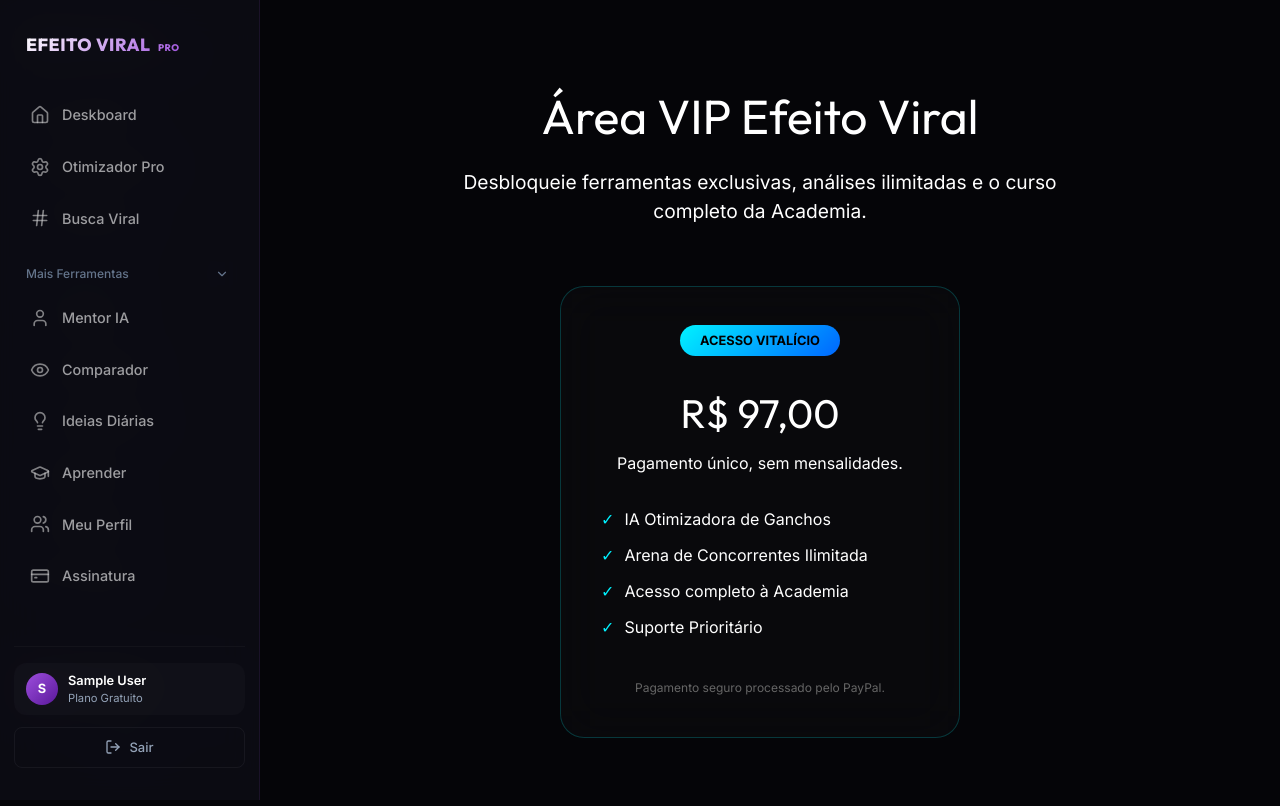
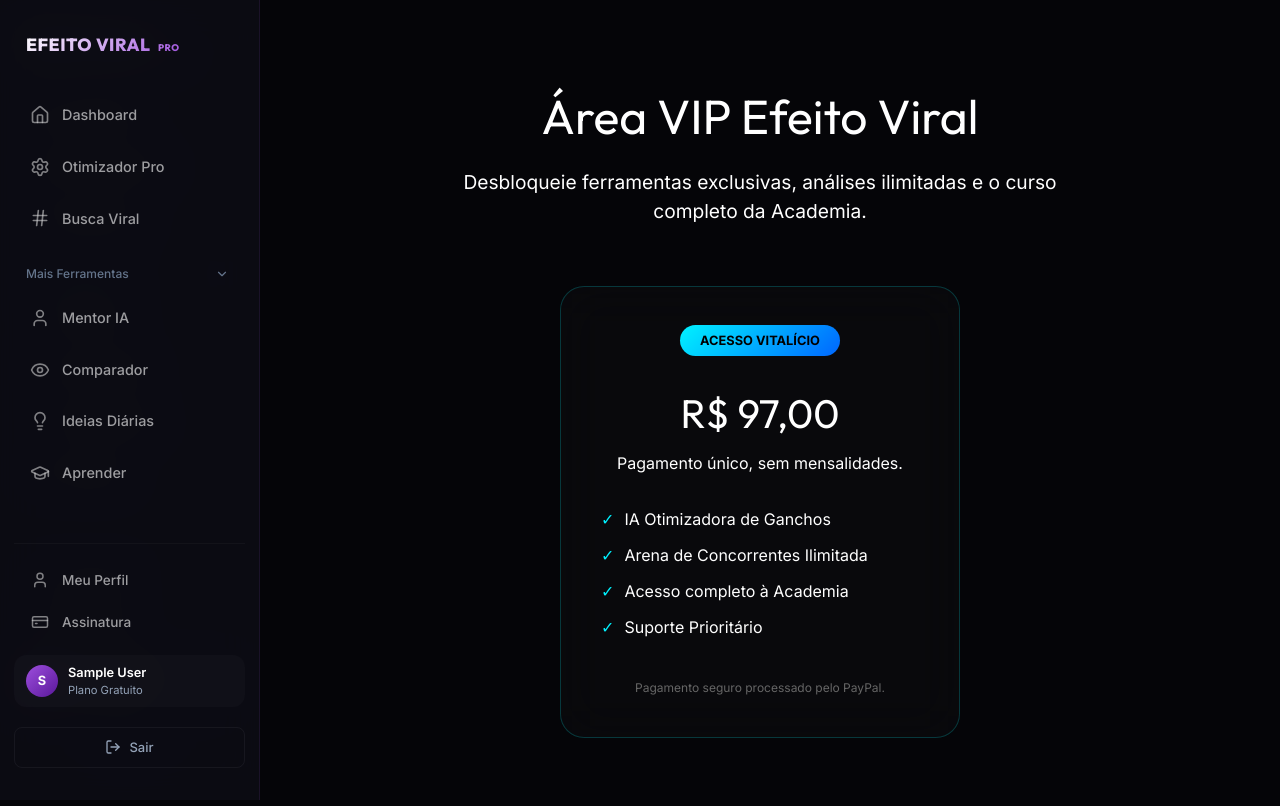
Before and after one commit to dilob0802-rgb/efeito-viral-site, a Next.js app: page /membros/premium in a window 1280 px wide. Shown: the top 806 px of the page. Built offline with nearby package versions, Linux system fonts and the light colour scheme; no server answers; sample sign-in values are in the browser's storage.

Commit message:
feat: Integrar links de Perfil e Assinatura na área de usuário da Sidebar

```diff
--- a/src/components/Sidebar.module.css
+++ b/src/components/Sidebar.module.css
@@ -182,6 +182,21 @@
   margin-top: auto;
   padding-top: 16px;
   border-top: 1px solid rgba(255, 255, 255, 0.03);
+  display: flex;
+  flex-direction: column;
+  gap: 8px;
+}
+
+.profileActions {
+  display: flex;
+  flex-direction: column;
+  gap: 2px;
+  margin-bottom: 4px;
+}
+
+.smallLink {
+  padding: 8px 16px !important;
+  font-size: 0.85rem !important;
 }
 
 .userCard {
--- a/src/components/Sidebar.tsx
+++ b/src/components/Sidebar.tsx
@@ -21,7 +21,7 @@ import {
 
 const menuItems = [
   { group: "Principal", items: [
-    { name: "Deskboard", path: "/membros", icon: <Home size={20} /> },
+    { name: "Dashboard", path: "/membros", icon: <Home size={20} /> },
     { name: "Otimizador Pro", path: "/membros/otimizador", icon: <Settings size={20} /> },
     { name: "Busca Viral", path: "/membros/analise", icon: <Hash size={20} /> },
   ]},
@@ -30,9 +30,12 @@ const menuItems = [
     { name: "Comparador", path: "/membros/comparador", icon: <Eye size={20} /> },
     { name: "Ideias Diárias", path: "/membros/ideias", icon: <Lightbulb size={20} /> },
     { name: "Aprender", path: "/membros/aprender", icon: <GraduationCap size={20} /> },
-    { name: "Meu Perfil", path: "/membros/perfil", icon: <Users size={20} /> },
-    { name: "Assinatura", path: "/membros/planos", icon: <CreditCard size={20} /> },
   ]}
+];
+
+const profileLinks = [
+  { name: "Meu Perfil", path: "/membros/perfil", icon: <User size={18} /> },
+  { name: "Assinatura", path: "/membros/planos", icon: <CreditCard size={18} /> },
 ];
 
 export default function Sidebar({ isOpen, onClose }: { isOpen?: boolean; onClose?: () => void }) {
@@ -85,6 +88,22 @@ export default function Sidebar({ isOpen, onClose }: { isOpen?: boolean; onClose
       </nav>
 
       <div className={styles.footer}>
+        <div className={styles.profileActions}>
+          {profileLinks.map((link) => {
+            const isActive = pathname === link.path;
+            return (
+              <Link
+                key={link.name}
+                href={link.path}
+                className={`${styles.navLink} ${styles.smallLink} ${isActive ? styles.active : ""}`}
+              >
+                <span className={styles.icon}>{link.icon}</span>
+                <span className={styles.name}>{link.name}</span>
+              </Link>
+            );
+          })}
+        </div>
+
         <div className={styles.userCard}>
           <div className={styles.avatar}>
             {user?.youtubeChannelAvatar ? (
```
